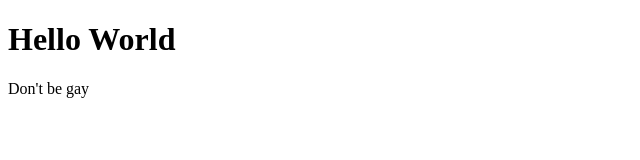
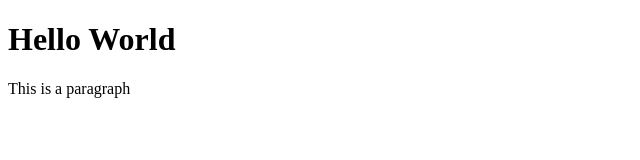
Before and after one commit to clementpoh/rustman, a plain HTML site: page assets/index.html in a window 1280 px wide. Shown: the full height of the page, 0-640 px from the left. Drawn offline with Linux system fonts and the light colour scheme.

Commit message:
Updated index.html a little.

```diff
--- a/assets/index.html
+++ b/assets/index.html
@@ -7,7 +7,7 @@
 
 <body>
   <h1>Hello World</h1>
-  <p>Don't be gay</p>
+  <p>This is a paragraph</p>
 </body>
 
 </html>
```
